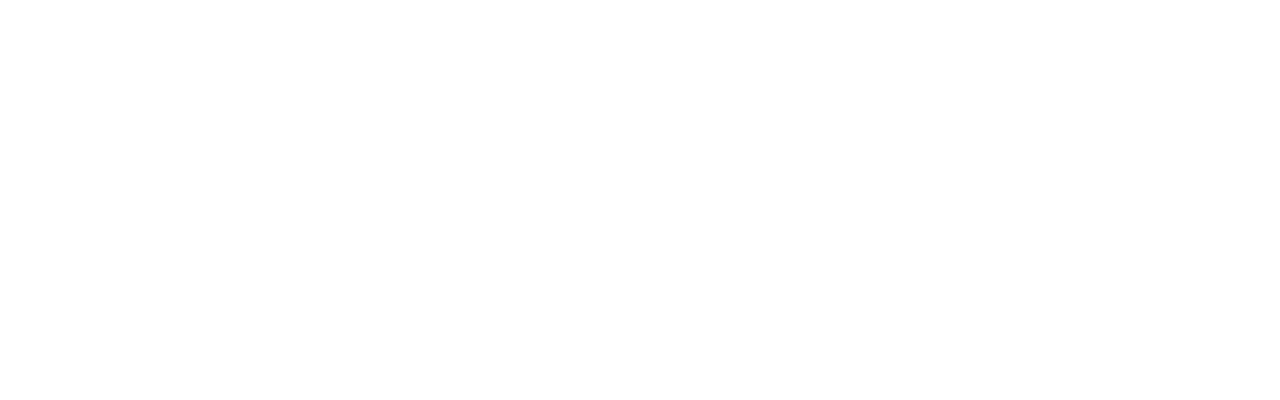
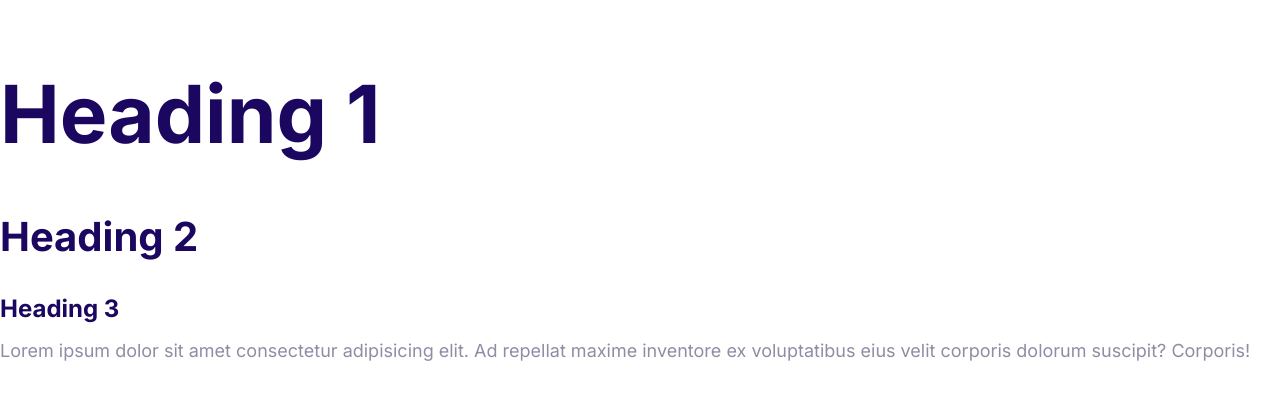
Before and after one commit to jamshale/jamify-css-html-showcase, a plain HTML site: page index.html in a window 1280 px wide. Drawn offline with Linux system fonts and the light colour scheme.

Commit message:
Define font styles

```diff
--- a/css/styles.css
+++ b/css/styles.css
@@ -5,3 +5,53 @@
     --color-heading: #1b0760;
     --color-body: #918ca4;
 }
+
+html {
+    font-size: 62.5%;
+}
+
+body {
+    font-family: Inter, Arial, Helvetica, sans-serif;
+    font-size: 2.4rem;
+    line-height: 1.5;
+    color: var(--color-body);
+}
+
+h1, h2, h3 {
+    color: var(--color-heading);
+    margin-bottom: 1rem;
+}
+
+h1 {
+    font-size: 7rem;
+}
+
+h2 {
+    font-size: 4rem;
+}
+
+h3 {
+    font-size: 3rem;
+}
+
+p {
+    margin-top: 0;
+}
+
+@media screen and (min-width: 1024px) {
+    body {
+        font-size: 1.8rem;
+    }
+
+    h1 {
+        font-size: 8rem;
+    }
+
+    h2 {
+        font-size: 4rem;
+    }
+
+    h3 {
+        font-size: 2.4rem;
+    }
+}
--- a/index.html
+++ b/index.html
@@ -6,10 +6,20 @@
     <meta http-equiv="X-UA-Compatible" content="IE=edge" />
     <meta name="viewport" content="width=device-width, initial-scale=1.0" />
     <title>Document</title>
+    <link rel="preconnect" href="https://fonts.googleapis.com">
+    <link rel="preconnect" href="https://fonts.gstatic.com" crossorigin>
+    <link href="https://fonts.googleapis.com/css2?family=Inter:wght@400;700&family=Open+Sans&display=swap"
+        rel="stylesheet">
     <link rel="stylesheet" href="css/normalize.css">
     <link rel="stylesheet" href="css/styles.css">
 </head>
 
-<body></body>
+<body>
+    <h1>Heading 1</h1>
+    <h2>Heading 2</h2>
+    <h3>Heading 3</h3>
+    <p>Lorem ipsum dolor sit amet consectetur adipisicing elit. Ad repellat maxime inventore ex voluptatibus eius velit
+        corporis dolorum suscipit? Corporis!</p>
+</body>
 
 </html>
```
